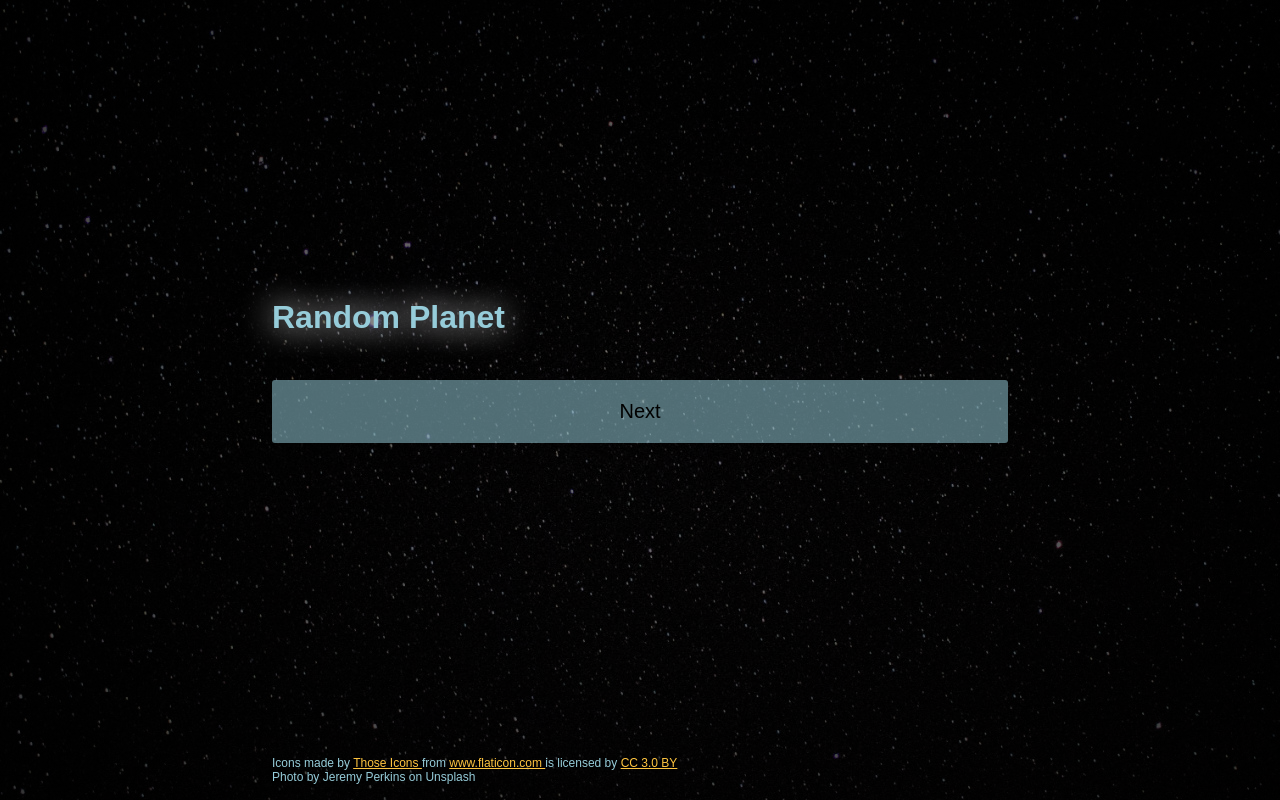
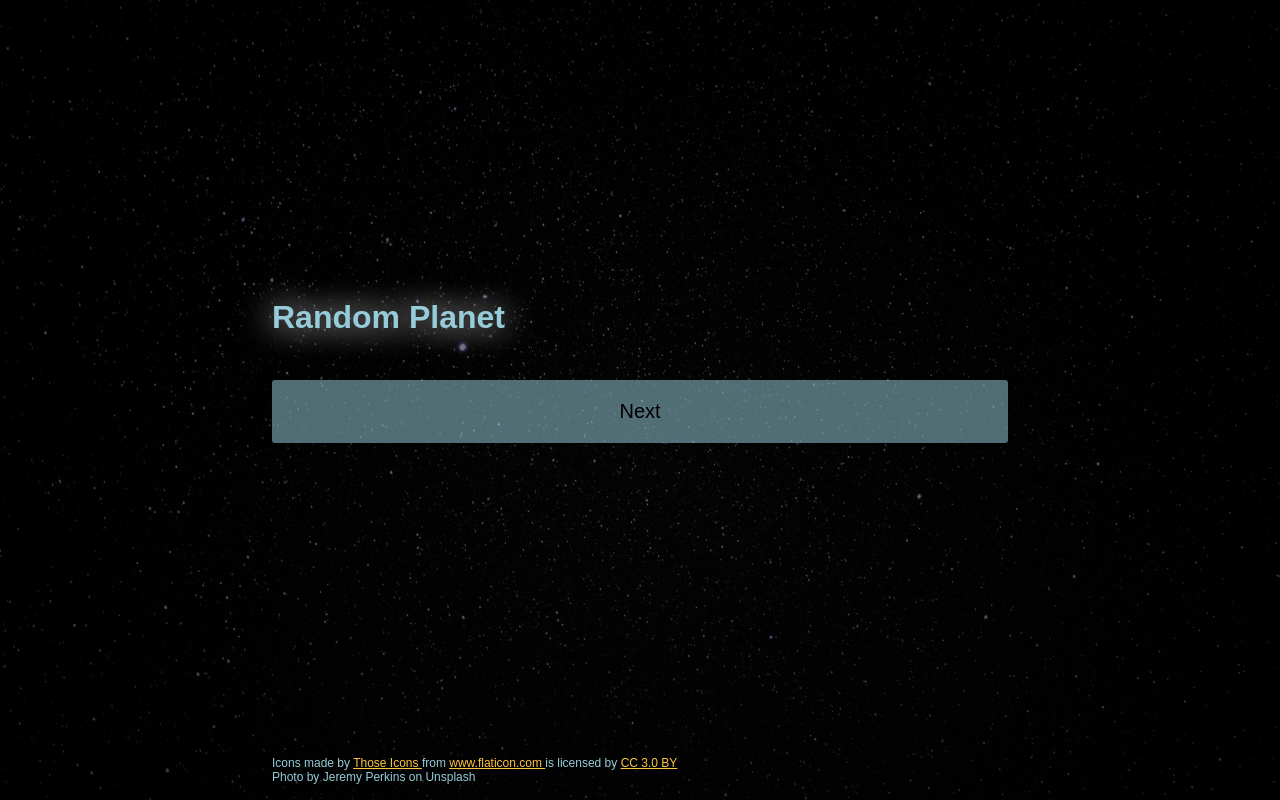
Before and after one commit to luizcanet/random-planet, a website with bundled scripts: page src/index.html in a window 1280 px wide. Built offline with nearby package versions, Linux system fonts and the light colour scheme; no server answers; files whose address does not match are found by name.

Commit message:
Ajusting responsive brackgrounds and caches

```diff
--- a/src/pwa.js
+++ b/src/pwa.js
@@ -11,6 +11,8 @@ let contentToCache = [
   '/random-planet/templates/planet.js',
   '/random-planet/favicon.ico',
   '/random-planet/styles/main.css',
+  '/random-planet/styles/images/bg-small.jpg',
+  '/random-planet/styles/images/bg-large.jpg',
   '/random-planet/icons/icon-32.png',
   '/random-planet/icons/icon-64.png',
   '/random-planet/icons/icon-96.png',
--- a/src/styles/main.less
+++ b/src/styles/main.less
@@ -121,6 +121,9 @@ random-planet {
 @media (min-width: 768px) {
   body {
     background: radial-gradient(rgba(0, 0, 0, 0.5), rgba(0, 0, 0, 0.8)), url(images/bg-large.jpg) no-repeat center center;
+    background-attachment: fixed;
+    background-color: #000;
+    background-size: cover;
     justify-content: center;
   }
 
```
Also changed, not shown: src/styles/main.css.
